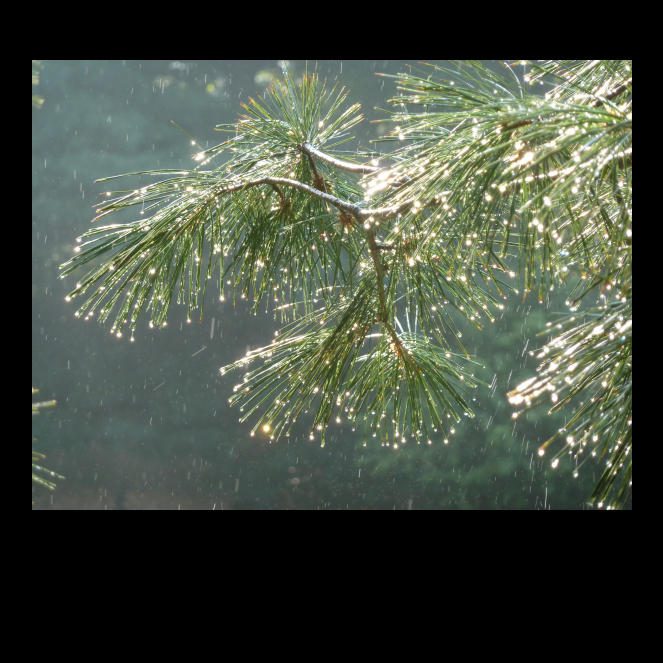
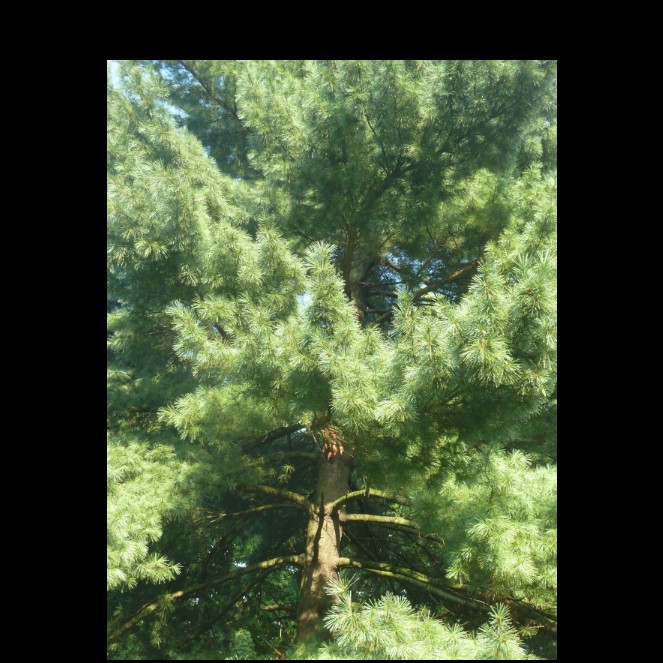
Before and after one commit to moderntrivia/moderntrivia.github.io, a plain HTML site: page index.html in a window 1280 px wide. Shown: the part 340-1003 px from the top of the page, without its empty margins (308-971 px from the left). Drawn offline with Linux system fonts and the light colour scheme.

Commit message:
Add 250303.JPG

```diff
--- a/index.html
+++ b/index.html
@@ -31,6 +31,7 @@
     </style>
 </head>
 <body>
+    <img src="images/250303.JPG" alt="March 3rd, 2025">
     <img src="images/250228.JPG" alt="February 28th, 2025">
     <img src="images/250216.JPG" alt="February 16th, 2025">
     <img src="images/250214.JPG" alt="February 14th, 2025">
```
Also changed, not shown: images/250303.JPG (added).
